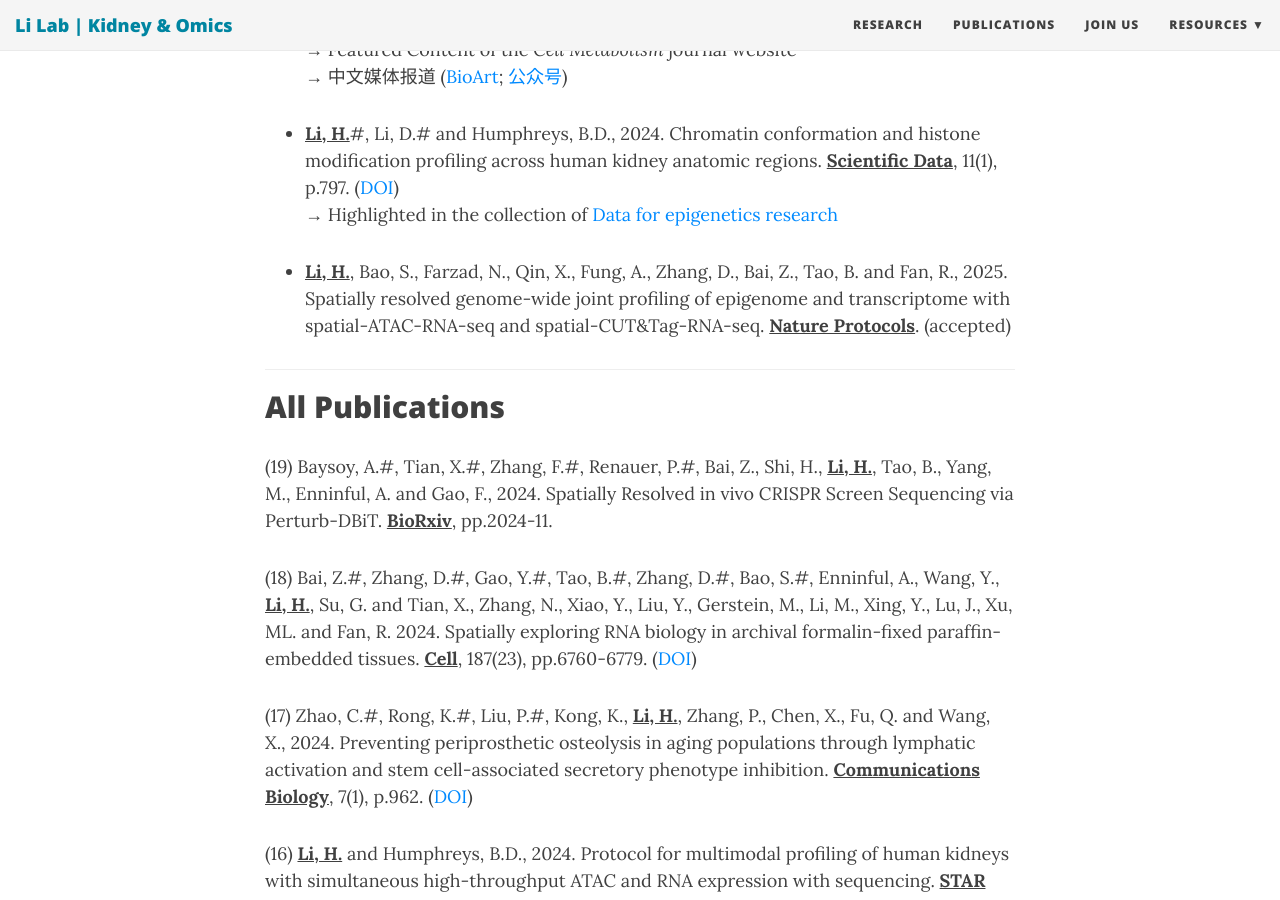
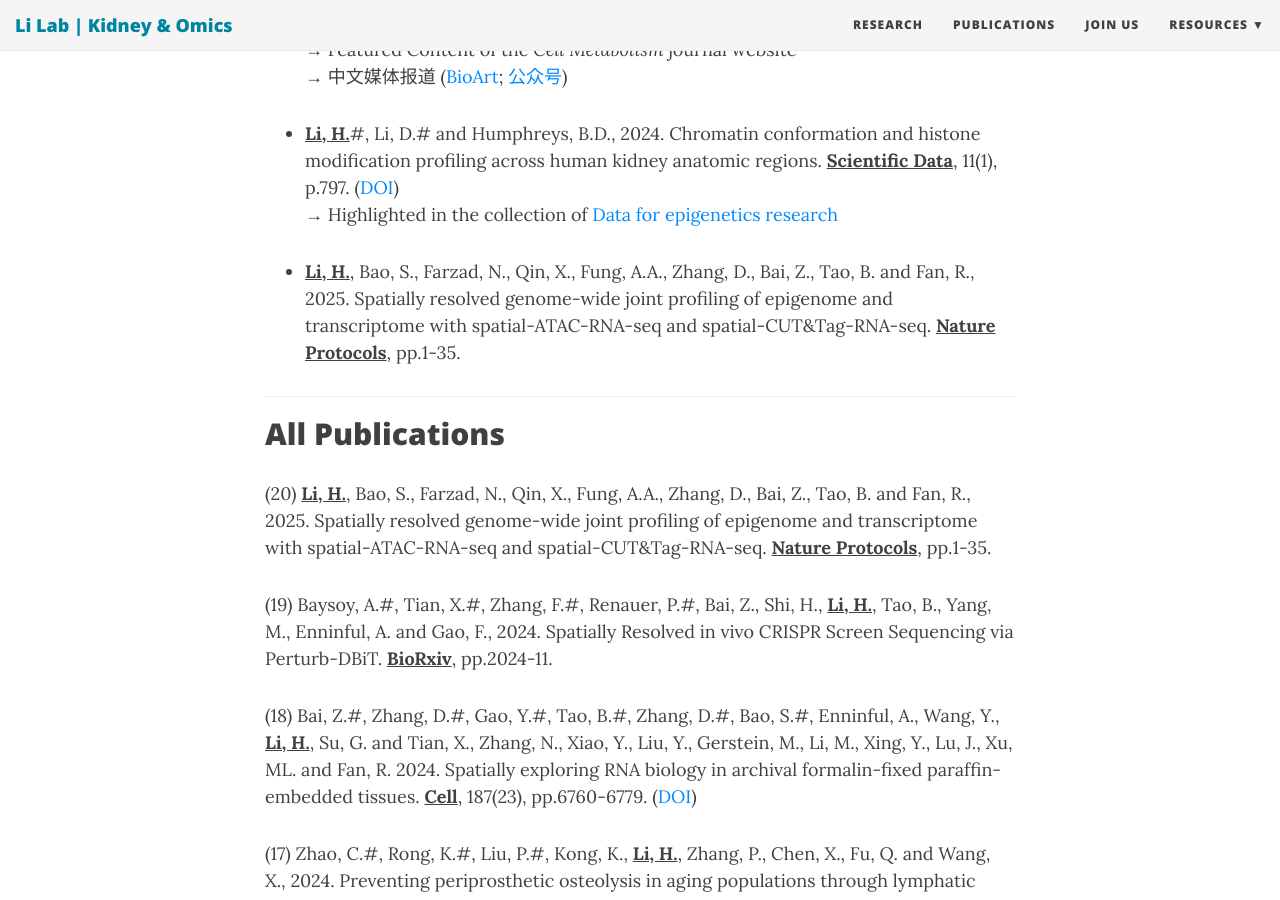
Before and after one commit to TheLiLab/thelilab.github.io, a Jekyll site: the page built from pubs.md, in a window 1280 px wide and 900 px high, scrolled down 1097 px. Built offline with Jekyll 4.4.1, drawn with Linux system fonts in a browser that asks for light colours; nearby versions of some CDN libraries.

Commit message:
Update pubs.md

```diff
--- a/pubs.md
+++ b/pubs.md
@@ -36,12 +36,14 @@ bigimg:
 →	Highlighted in the collection of <a href="https://www.nature.com/collections/fehdjjbjce" target="_blank">Data for epigenetics research</a>
 <br>
 
-- <strong><u>Li, H.</u></strong>, Bao, S., Farzad, N., Qin, X., Fung, A., Zhang, D., Bai, Z., Tao, B. and Fan, R., 2025. Spatially resolved genome-wide joint profiling of epigenome and transcriptome with spatial-ATAC-RNA-seq and spatial-CUT&Tag-RNA-seq. <strong><u>Nature Protocols</u></strong>. (accepted)
+- <strong><u>Li, H.</u></strong>, Bao, S., Farzad, N., Qin, X., Fung, A.A., Zhang, D., Bai, Z., Tao, B. and Fan, R., 2025. Spatially resolved genome-wide joint profiling of epigenome and transcriptome with spatial-ATAC-RNA-seq and spatial-CUT&Tag-RNA-seq. <strong><u>Nature Protocols</u></strong>, pp.1-35.
 <br>
 
 <hr>
 ## All Publications
 
+(20) <strong><u>Li, H.</u></strong>, Bao, S., Farzad, N., Qin, X., Fung, A.A., Zhang, D., Bai, Z., Tao, B. and Fan, R., 2025. Spatially resolved genome-wide joint profiling of epigenome and transcriptome with spatial-ATAC-RNA-seq and spatial-CUT&Tag-RNA-seq. <strong><u>Nature Protocols</u></strong>, pp.1-35.
+<br>
 
 (19) Baysoy, A.#, Tian, X.#, Zhang, F.#, Renauer, P.#, Bai, Z., Shi, H., <strong><u>Li, H.</u></strong>, Tao, B., Yang, M., Enninful, A. and Gao, F., 2024. Spatially Resolved in vivo CRISPR Screen Sequencing via Perturb-DBiT. <strong><u>BioRxiv</u></strong>, pp.2024-11.
 <br>
```
